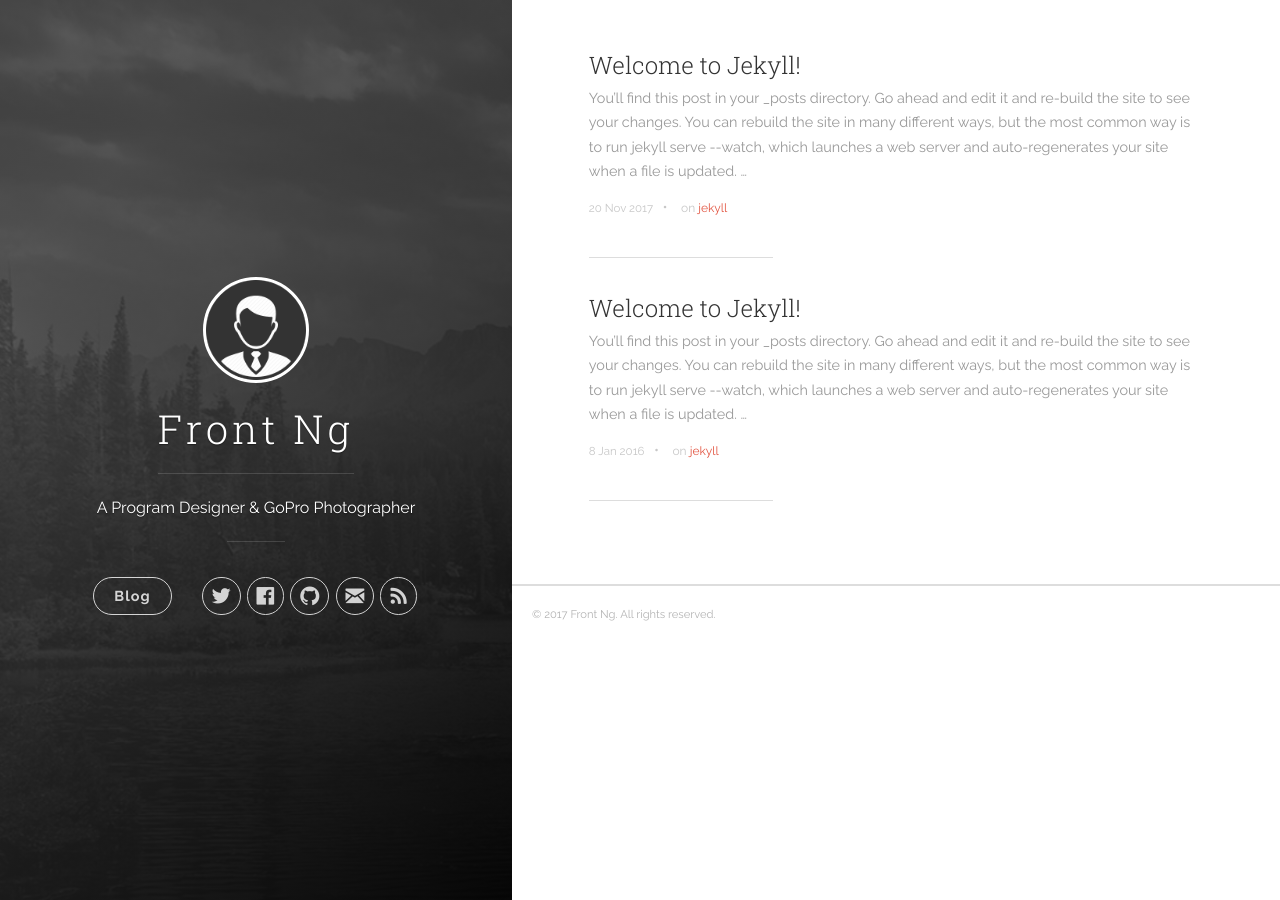
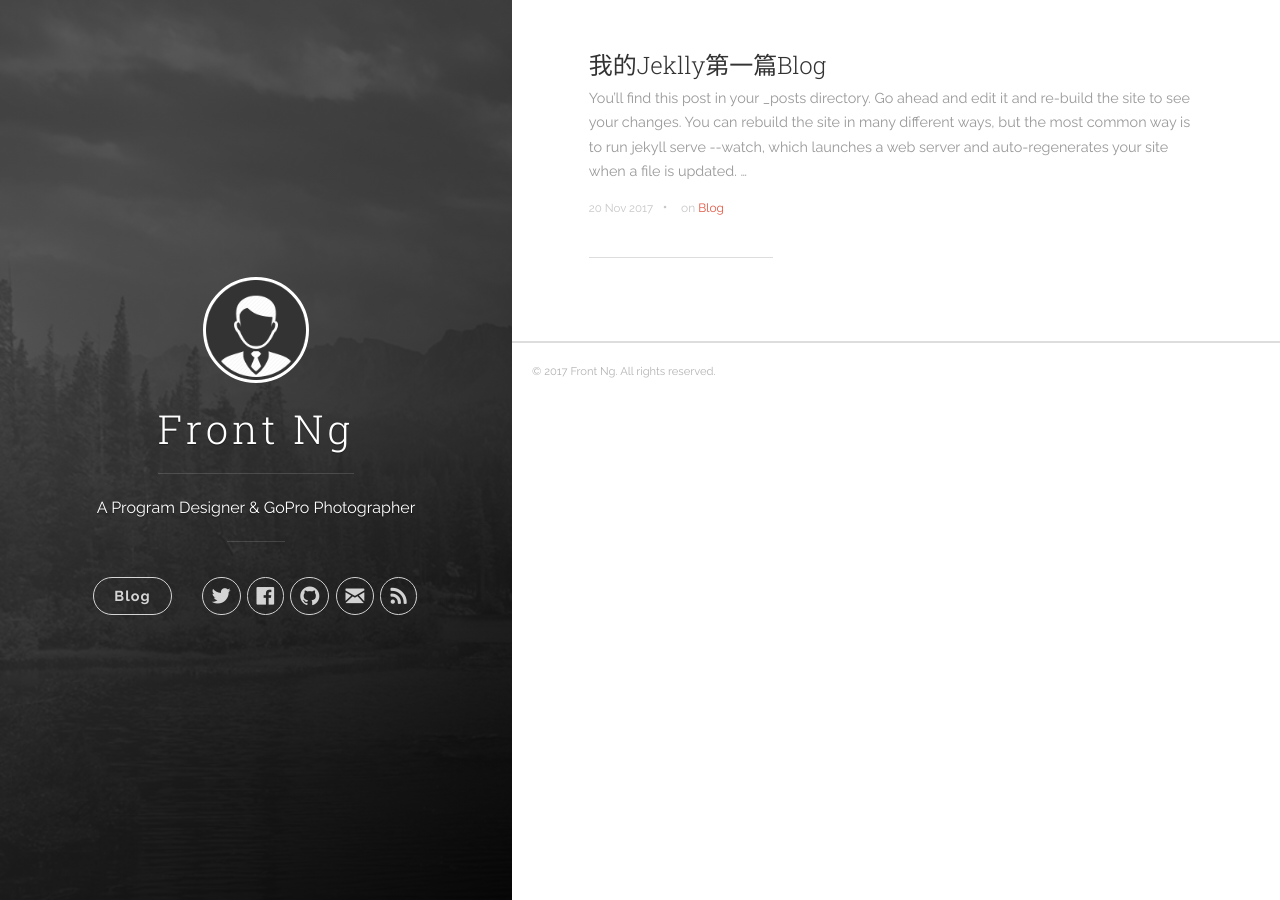
Before and after one commit to frontng/frontng.github.io, a Jekyll site: the page built from index.html, in a window 1280 px wide. Built offline with Jekyll 4.4.1, drawn with Linux system fonts in a browser that asks for light colours; nearby versions of some CDN libraries; the list of posts is cut into pages by our own code.

Commit message:
提交第一篇博客

````diff
--- a/_posts/2016-01-08-welcome-to-jekyll.markdown
+++ /dev/null
@@ -1,25 +0,0 @@
----
-title:  "Welcome to Jekyll!"
-date:   2016-01-08 15:04:23
-categories: [jekyll]
-tags: [jekyll]
----
-You’ll find this post in your `_posts` directory. Go ahead and edit it and re-build the site to see your changes. You can rebuild the site in many different ways, but the most common way is to run `jekyll serve --watch`, which launches a web server and auto-regenerates your site when a file is updated.
-
-To add new posts, simply add a file in the `_posts` directory that follows the convention `YYYY-MM-DD-name-of-post.ext` and includes the necessary front matter. Take a look at the source for this post to get an idea about how it works.
-
-Jekyll also offers powerful support for code snippets:
-
-``` ruby
-def print_hi(name)
-  puts "Hi, #{name}"
-end
-print_hi('Tom')
-#=> prints 'Hi, Tom' to STDOUT.
-```
-
-Check out the [Jekyll docs][jekyll] for more info on how to get the most out of Jekyll. File all bugs/feature requests at [Jekyll’s GitHub repo][jekyll-gh]. If you have questions, you can ask them on [Jekyll’s dedicated Help repository][jekyll-help].
-
-[jekyll]:      https://jekyllrb.com
-[jekyll-gh]:   https://github.com/jekyll/jekyll
-[jekyll-help]: https://github.com/jekyll/jekyll-help
````
Also changed, not shown: _posts/2017-11-20-第一篇Blog.md (renamed from _posts/2017-11-20-第一篇Blog.markdown, +3 -3 lines).
